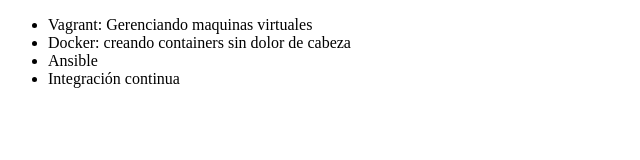
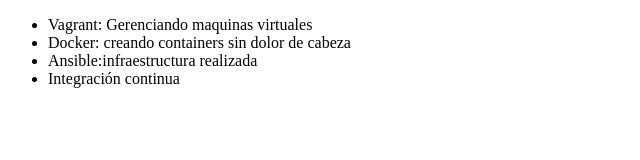
Before and after one commit to Alissandry1993/alura-git, a plain HTML site: page SAM/index.html in a window 1280 px wide. Shown: the whole page, without its empty margins (0-640 px from the left). Drawn offline with Linux system fonts and the light colour scheme.

Commit message:
Arreglando la lista ansible

```diff
--- a/SAM/index.html
+++ b/SAM/index.html
@@ -8,7 +8,7 @@
      <ul>
          <li> Vagrant: Gerenciando maquinas virtuales </li>
          <li> Docker: creando containers sin dolor de cabeza </li>
-         <li> Ansible </li>
+         <li> Ansible:infraestructura realizada </li>
          <li> Integración continua</li>
      </ul>
 </body>
```
